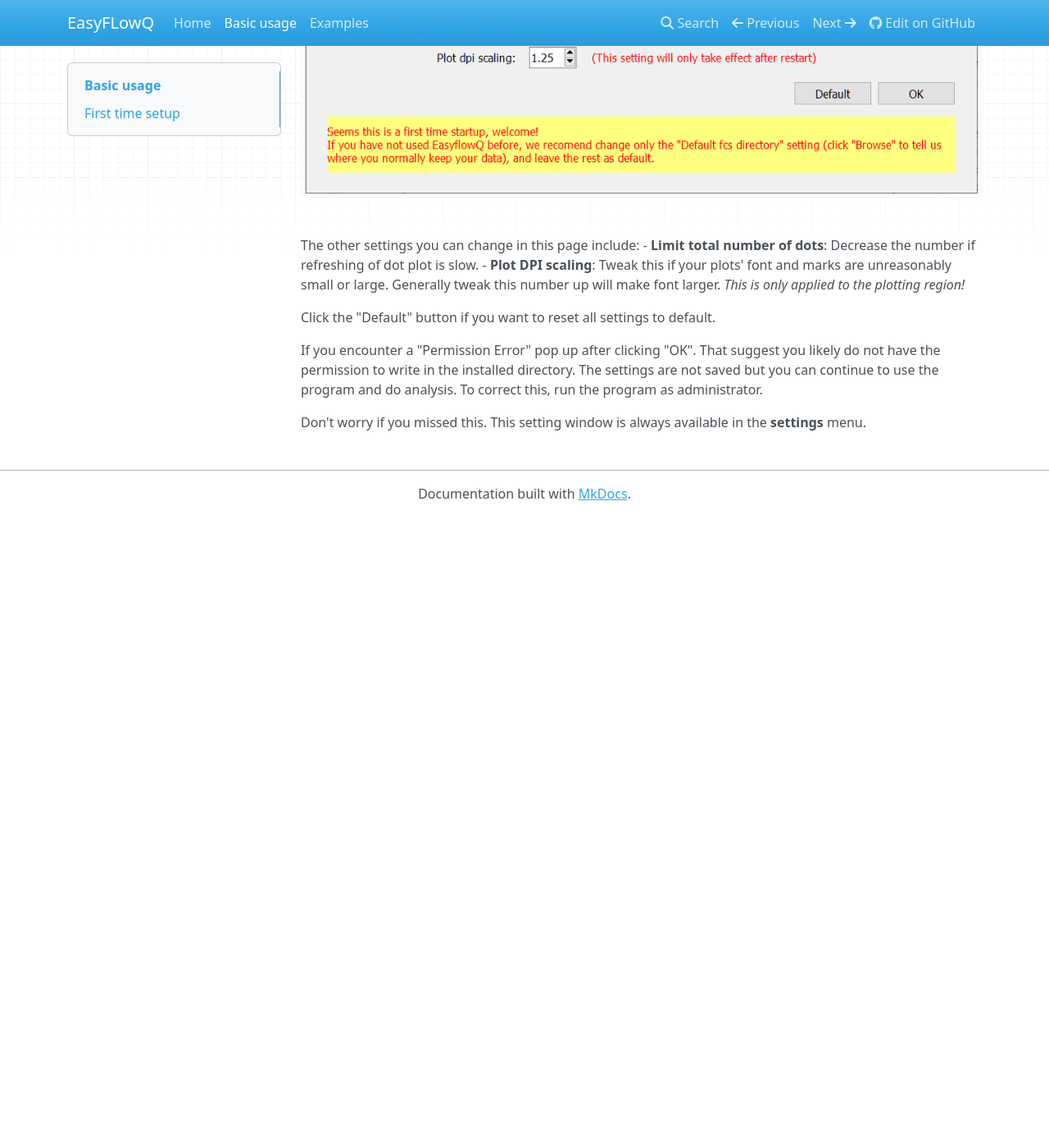
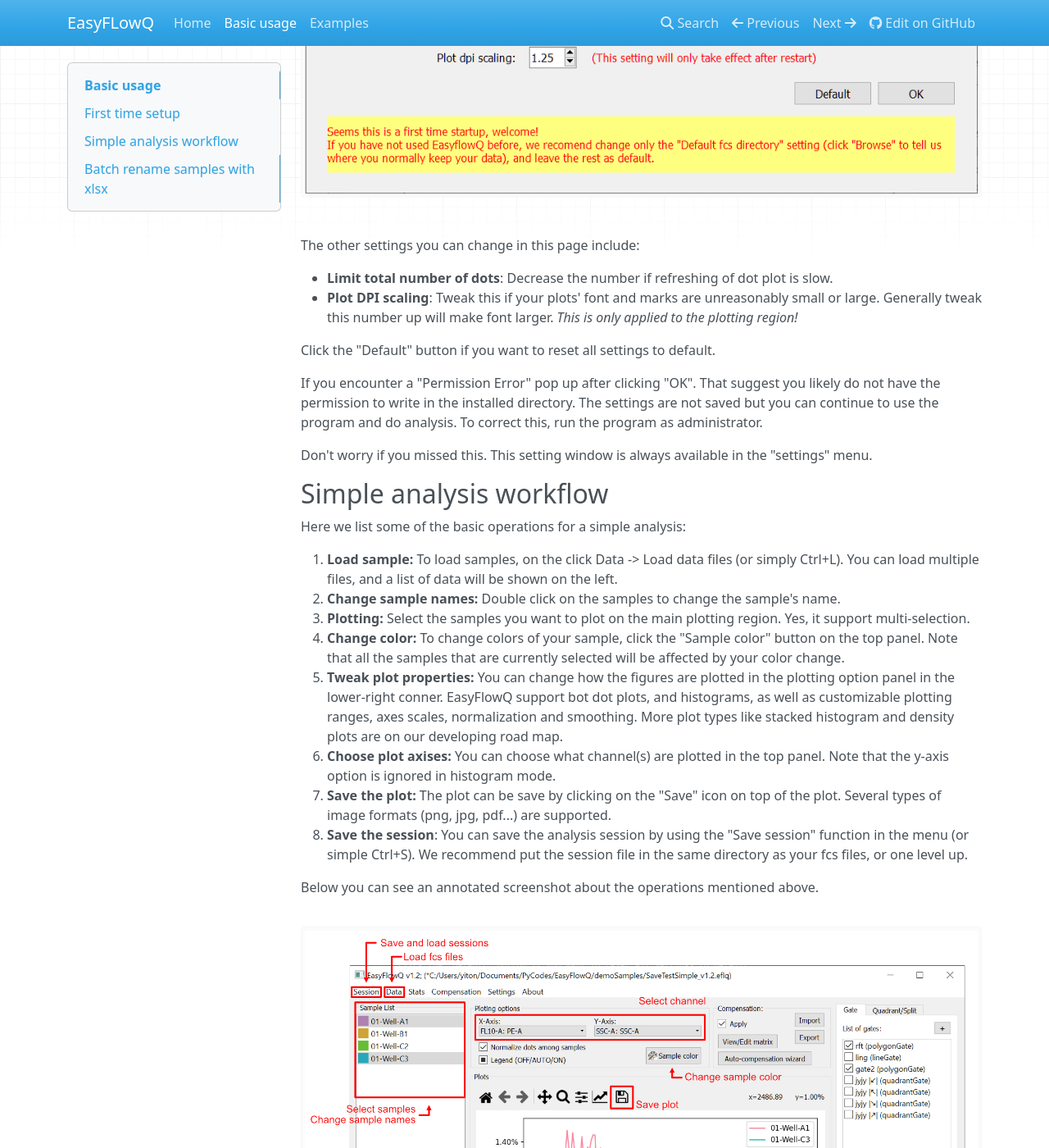
Before and after one commit to ym3141/EasyFlowQ, an MkDocs documentation site: the page built from docs/Basic Usage.md, in a window 1280 px wide and 1400 px high, scrolled down 465 px. Shown: the whole window at 82% size. Built offline with MkDocs 1.6.1, drawn with Linux system fonts in a browser that asks for light colours; nearby versions of some CDN libraries; before the commit the page ends 1095 px from its top, so only the background shows below that; some of the changed text lies outside the part shown.

```diff
--- a/docs/Basic Usage.md
+++ b/docs/Basic Usage.md
@@ -9,11 +9,31 @@ Upon the first time start, EasyFlowQ will greet you with the setting window (see
 ![Startup Setting](img/StartUpSettings.png)
 
 The other settings you can change in this page include:
-- **Limit total number of dots**: Decrease the number if refreshing of dot plot is slow.
-- **Plot DPI scaling**: Tweak this if your plots' font and marks are unreasonably small or large. Generally tweak this number up will make font larger. *This is only applied to the plotting region!*
+
+ - **Limit total number of dots**: Decrease the number if refreshing of dot plot is slow.
+ - **Plot DPI scaling**: Tweak this if your plots' font and marks are unreasonably small or large. Generally tweak this number up will make font larger. *This is only applied to the plotting region!*
 
 Click the "Default" button if you want to reset all settings to default.
 
 If you encounter a "Permission Error" pop up after clicking "OK". That suggest you likely do not have the permission to write in the installed directory. The settings are not saved but you can continue to use the program and do analysis. To correct this, run the program as administrator.
 
-Don't worry if you missed this. This setting window is always available in the **settings** menu.
+Don't worry if you missed this. This setting window is always available in the "settings" menu.
+
+## Simple analysis workflow
+Here we list some of the basic operations for a simple analysis:
+
+1. **Load sample:** To load samples, on the click Data -> Load data files (or simply Ctrl+L). You can load multiple files, and a list of data will be shown on the left.
+2. **Change sample names:** Double click on the samples to change the sample's name.
+3. **Plotting:** Select the samples you want to plot on the main plotting region. Yes, it support multi-selection.
+4. **Change color:** To change colors of your sample, click the "Sample color" button on the top panel. Note that all the samples that are currently selected will be affected by your color change.
+5. **Tweak plot properties:** You can change how the figures are plotted in the plotting option panel in the lower-right conner. EasyFlowQ support bot dot plots, and histograms, as well as customizable plotting ranges, axes scales, normalization and smoothing. More plot types like stacked histogram and density plots are on our developing road map.
+6. **Choose plot axises:** You can choose what channel(s) are plotted in the top panel. Note that the y-axis option is ignored in histogram mode.
+7. **Save the plot:** The plot can be save by clicking on the "Save" icon on top of the plot. Several types of image formats (png, jpg, pdf...) are supported.
+8. **Save the session**: You can save the analysis session by using the "Save session" function in the menu (or simple Ctrl+S). We recommend put the session file in the same directory as your fcs files, or one level up.
+
+Below you can see an annotated screenshot about the operations mentioned above.
+
+![BasicOperations](img/BasicOps.jpg)
+
+## Batch rename samples with xlsx
+Renaming samples from a high throughput experiment setup can be time consuming. EasyflowQ provides two methods to batch
```
Also changed, not shown: docs/README.md (+2 -0 lines), window_Settings.py (+7 -2 lines), docs/img/BasicOps.jpg (added), 5 other files.
